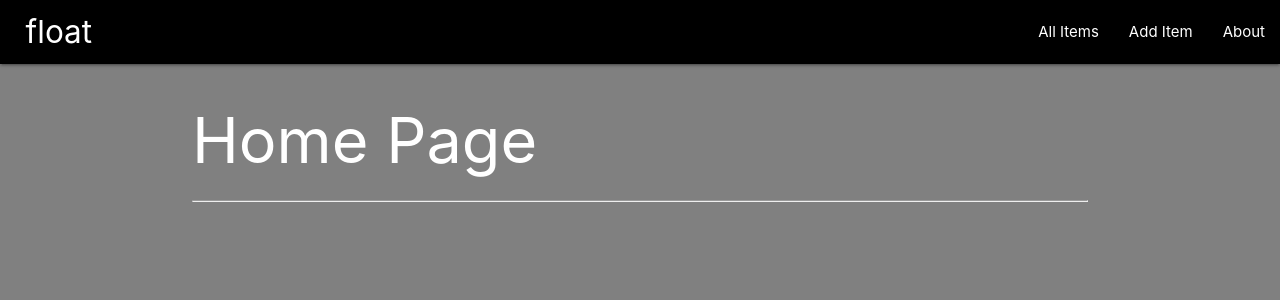
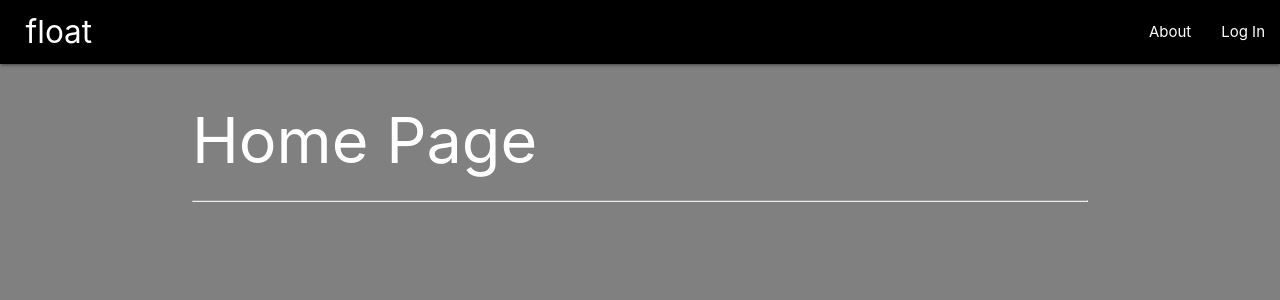
Before and after one commit to kevcoder247/float, a Django app: page / in a window 1280 px wide. Shown: the top 300 px of the page. Run offline with Django 4.2, Linux system fonts and the light colour scheme.

Commit message:
log in, log out feature added

```diff
--- a/float/settings.py
+++ b/float/settings.py
@@ -118,6 +118,7 @@ USE_TZ = True
 
 STATIC_URL = 'static/'
 LOGIN_REDIRECT_URL = '/items/'
+LOGOUT_REDIRECT_URL = '/'
 
 # Default primary key field type
 # https://docs.djangoproject.com/en/4.0/ref/settings/#default-auto-field
--- a/main_app/templates/base.html
+++ b/main_app/templates/base.html
@@ -24,11 +24,15 @@
 
                 <ul class="right">
                     <!-- changes below -->
-                    <li><a href="{% url 'index' %}">All Items</a></li>
+                    <li><a href="{% url 'about' %}">About</a></li>
+                    {% if user.is_authenticated %}
+                    <li><a href="{% url 'index' %}">Items</a></li>
                     <li><a href="{% url 'item_create' %}">Add Item</a></li>
-                    <li><a href="{% url 'about' %}">About</a></li>
+                    <li><a href="{% url 'logout' %}">Log Out</a></li>
 
-
+                    {% else %}
+                    <li><a href="{% url 'login' %}">Log In</a></li>
+                    {% endif %}
                 </ul>
             </div>
         </nav>
--- a/main_app/urls.py
+++ b/main_app/urls.py
@@ -9,4 +9,5 @@ urlpatterns = [
     path('items/create/', views.ItemCreate.as_view(), name='item_create'),
     path('items/<int:pk>/update/', views.ItemUpdate.as_view(), name='item_update'),
     path('items/<int:pk>/delete/', views.ItemDelete.as_view(), name='item_delete'),
+    #path('accounts/signup/', views.signup, name='signup'),
 ]
--- a/main_app/views.py
+++ b/main_app/views.py
@@ -1,7 +1,7 @@
 from django.shortcuts import render
 from .models import Item
 from django.views.generic.edit import CreateView, UpdateView, DeleteView
-
+from django.contrib.auth import login
 
 # Create your views here.
 
@@ -42,6 +42,10 @@ class ItemCreate(CreateView):
     model = Item
     fields = ['name', 'price', 'qty']
 
+    def form_valid(self, form):
+        form.instance.user = self.request.user
+        return super().form_valid(form)
+
 
 class ItemUpdate(UpdateView):
     model = Item
```
